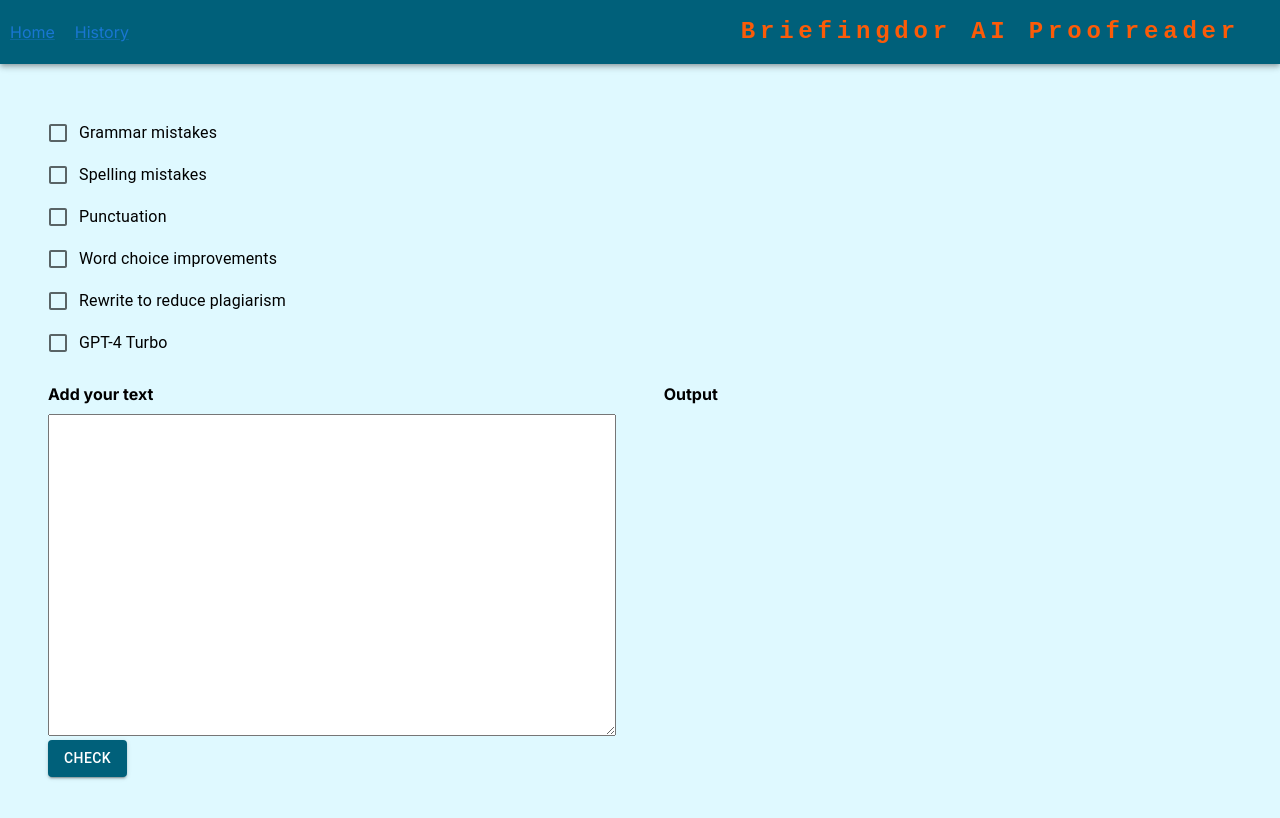
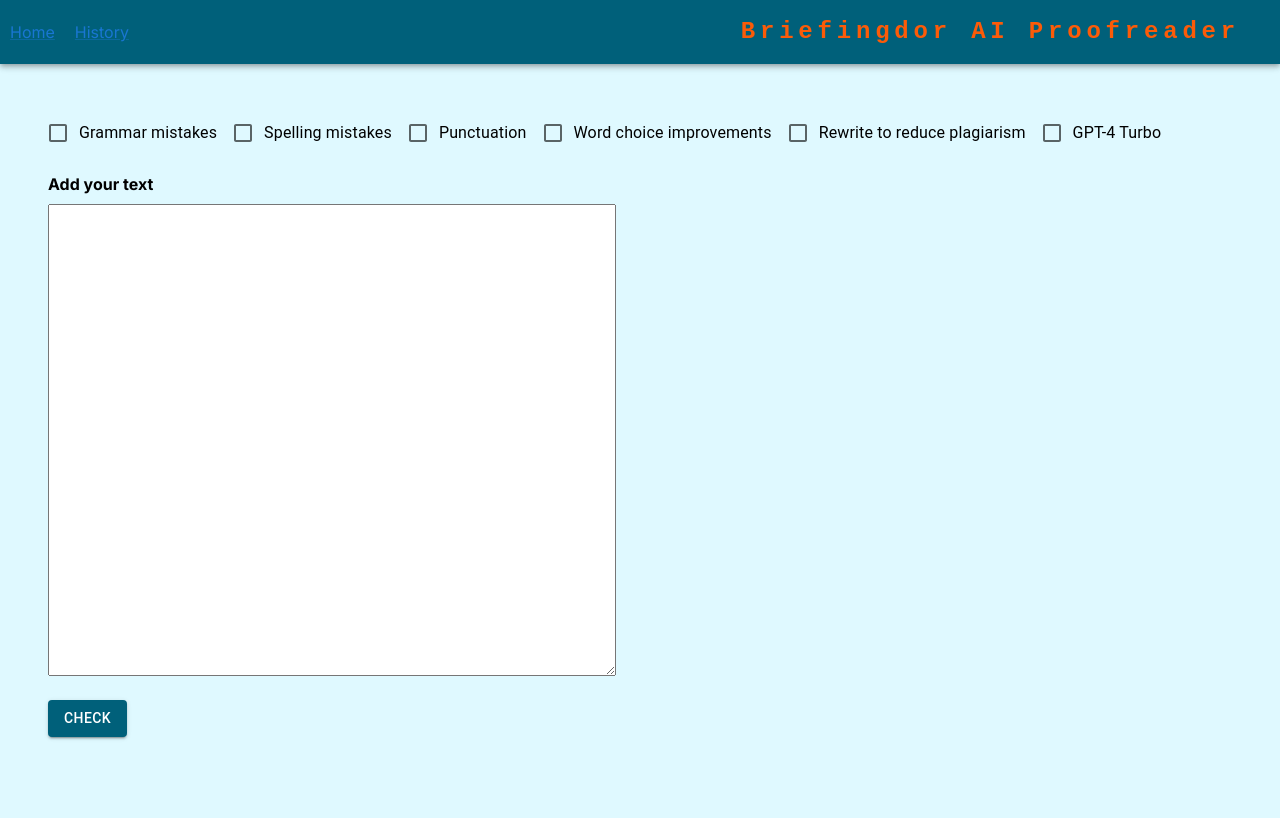
Before and after one commit to cis-dimitar-mitev/briefingdor, a Next.js app: page / in a window 1280 px wide. Shown: the top 818 px of the page. Built offline with nearby package versions, Linux system fonts and the light colour scheme.

Commit message:
Revert back home styling

```diff
--- a/src/app/components/HomePage.tsx
+++ b/src/app/components/HomePage.tsx
@@ -59,7 +59,7 @@ const HomePage = ({ check, plagiarism }: any) => {
   return (
     <>
       <div className={styles.checkboxesContainer}>
-        <FormGroup>
+        <FormGroup row={true}>
           <FormControlLabel
             control={
               <Checkbox
@@ -134,13 +134,10 @@ const HomePage = ({ check, plagiarism }: any) => {
               <textarea
                 value={primaryText}
                 className={styles.textAreaSummary}
-                rows={20}
+                rows={30}
                 onChange={handleAddText}
+                style={{ minWidth: "90vw !important" }}
               />
-            </div>
-
-            <div className={styles.textAreaDiv}>
-              <h4 className={styles.textAreaHeading}>Output</h4>
             </div>
           </div>
         )}
@@ -163,7 +160,7 @@ const HomePage = ({ check, plagiarism }: any) => {
         )}
 
         <Button
-          style={{ background: "#00607A" }}
+          style={{ background: "#00607A", marginTop: 20 }}
           variant="contained"
           onClick={handleCheckText}
         >
```
